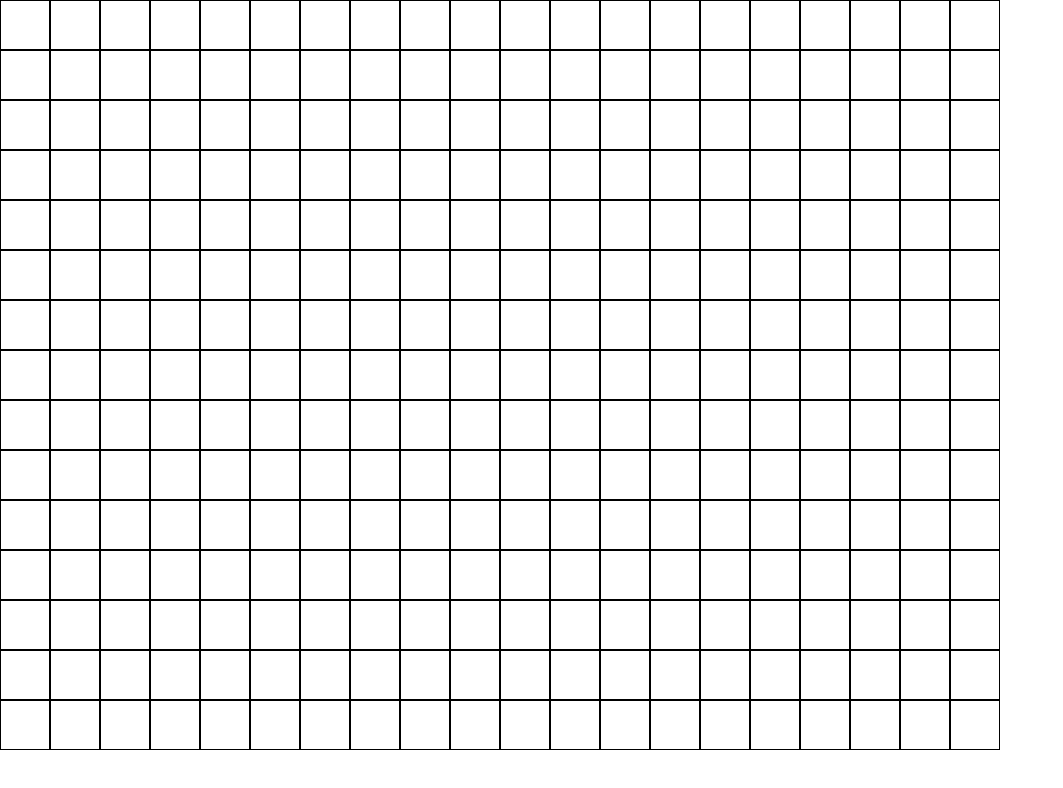
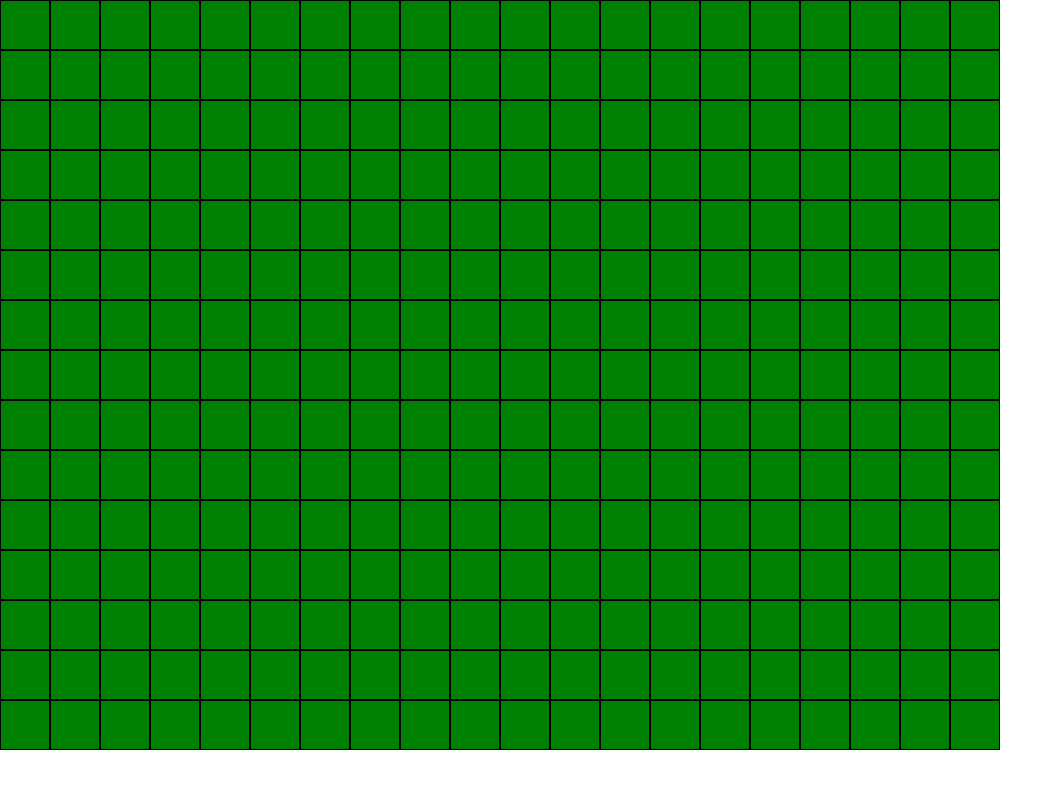
Before and after one commit to juancarloshg/civ, a React (Create React App) app: page /game in a window 1280 px wide. Shown: the top 788 px of the page, without its empty margins (0-1063 px from the left). Built offline with nearby package versions, Linux system fonts and the light colour scheme.

Commit message:
adding some tile properties + terrain styling

```diff
--- a/src/components/grid/Grid.tsx
+++ b/src/components/grid/Grid.tsx
@@ -3,7 +3,7 @@ import styled from "styled-components";
 
 import { repeat } from "../../utils";
 import { gridSize } from "./constants";
-import { Square } from "./Square";
+import { Tile } from "./Tile";
 
 interface SquaresRowProps {
   length: number;
@@ -14,10 +14,10 @@ const StyledSquaresRow = styled.span`
   display: flex;
 `;
 
-const SquaresRow: React.FunctionComponent<SquaresRowProps> = ({ length, row }) => (
+const TilesRow: React.FunctionComponent<SquaresRowProps> = ({ length, row }) => (
   <StyledSquaresRow data-testid="grid-row">
     {repeat(length, col => (
-      <Square row={row} col={col} />
+      <Tile row={row} col={col} terrain={'grass'} terrainModifiers={['plain']} units={[]}/>
     ))}
   </StyledSquaresRow>
 );
@@ -25,7 +25,7 @@ const SquaresRow: React.FunctionComponent<SquaresRowProps> = ({ length, row }) =
 export const Grid: React.FunctionComponent = () => (
   <div data-testid="game-grid">
     {repeat(gridSize.height, row => (
-      <SquaresRow length={gridSize.width} row={row} />
+      <TilesRow length={gridSize.width} row={row} />
     ))}
   </div>
 );
--- a/src/components/grid/Square.tsx
+++ /dev/null
@@ -1,21 +0,0 @@
-import * as React from "react";
-import styled from "styled-components";
-
-import { squareSize } from "./constants";
-
-const StyledSquare = styled.span`
-  height: ${squareSize.height};
-  width: ${squareSize.width};
-  display: inline-block;
-  border: 1px solid black;
-  box-sizing: border-box;
-`;
-
-interface SquareProps {
-  row: number;
-  col: number;
-}
-
-export const Square: React.FunctionComponent<SquareProps> = ({ row, col }) => (
-  <StyledSquare key={`row${row}col${col}`} data-testid="grid-square" />
-);
--- /dev/null
+++ b/src/components/grid/Tile.tsx
@@ -0,0 +1,27 @@
+import * as React from "react";
+import styled, {css} from "styled-components";
+
+import { squareSize } from "./constants";
+
+const StyledTile = styled.span`
+  height: ${squareSize.height};
+  width: ${squareSize.width};
+  display: inline-block;
+  border: 1px solid black;
+  box-sizing: border-box;
+  ${props => props['data-terrain'] == 'grass' && css`
+    background: green;
+  `}
+`;
+
+interface TileProps {
+  row: number;
+  col: number;
+  terrain: Terrain;
+  terrainModifiers: TerrainModifier[];
+  units: AbstractUnit[];
+}
+
+export const Tile: React.FunctionComponent<TileProps> = ({ row, col, terrain }) => (
+  <StyledTile key={`row${row}col${col}`} data-testid="grid-square" data-terrain={terrain}/>
+);
--- /dev/null
+++ b/src/components/grid/Types.tsx
@@ -0,0 +1,3 @@
+type Terrain = 'deepSea' | 'litoral' | 'coast' | 'grass' | 'dirt' | 'desert' | 'snow' | 'vulcano' | 'seaVulcano' | 'space'
+
+type TerrainModifier = 'plain' | 'river' | 'hill' | 'mountain' | 'ice'
```
Also changed, not shown: src/components/units/AbstractUnit.tsx (added, +9 -0 lines).
